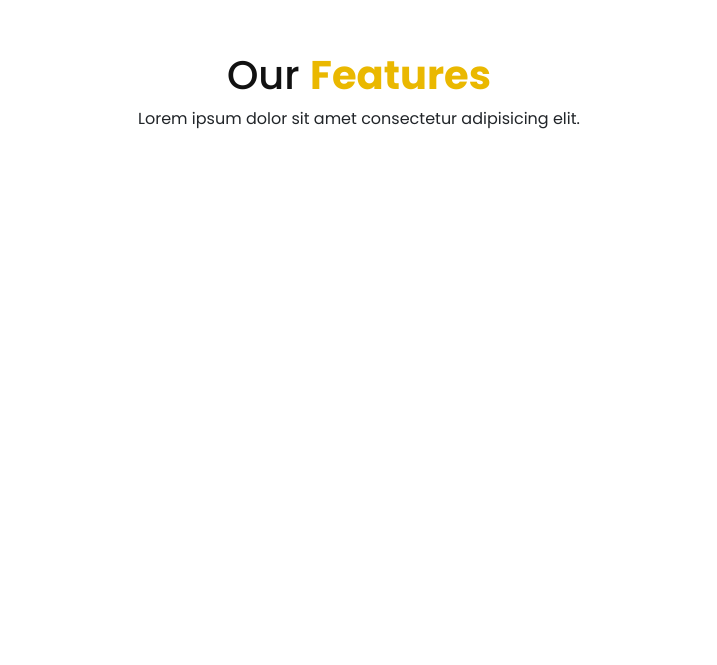
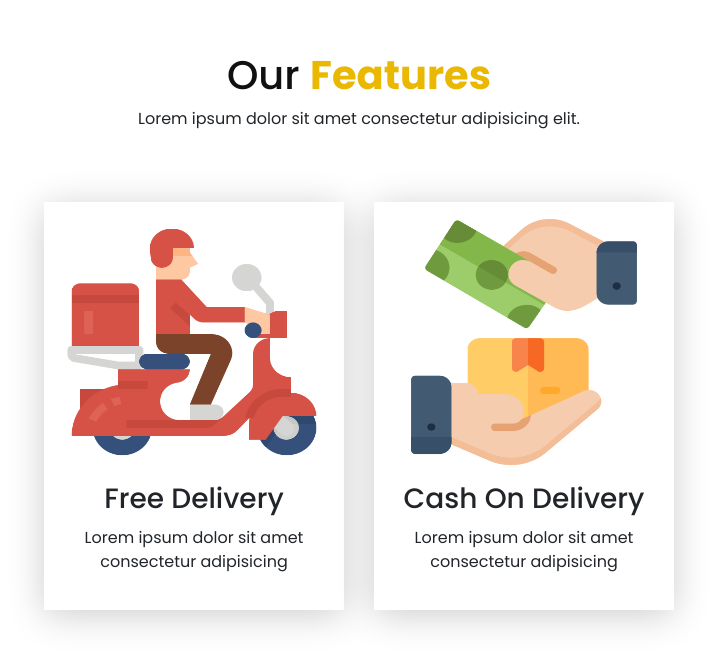
Before and after one commit to YoussefLMT/E-commerce-Frontend-Vue, a Vue app: page / in a window 1280 px wide. Shown: the part 741-1406 px from the top of the page, without its empty margins (281-998 px from the left). Before the commit the page ends 1128 px from the top, so only its background shows below. Built offline with nearby package versions, Linux system fonts and the light colour scheme.

Commit message:
add feature to home view

```diff
--- a/src/views/HomeView.vue
+++ b/src/views/HomeView.vue
@@ -27,18 +27,31 @@
         <p>Lorem ipsum dolor sit amet consectetur adipisicing elit.</p>
     </div>
     <div class="content">
-
+        <Feature :image="image2" name="Free Delivery" description="Lorem ipsum dolor sit amet consectetur adipisicing" />
+        <Feature :image="image3" name="Cash On Delivery" description="Lorem ipsum dolor sit amet consectetur adipisicing" />
     </div>
 </section>
 </template>
 
 <script>
 import Navbar from '@/components/Navbar'
+import Feature from '@/components/Feature.vue'
+import image1 from '@/assets/diet.png'
+import image2 from '@/assets/delivery.png'
+import image3 from '@/assets/cash-on-delivery.png'
 
 export default {
     components: {
-        Navbar
-    }
+        Navbar,
+        Feature
+    },
+     data() {
+        return {
+            image1,
+            image2,
+            image3,
+        }
+    },
 }
 </script>
 
```
Also changed, not shown: src/assets/cash-on-delivery.png (added), src/assets/delivery.png (added).
